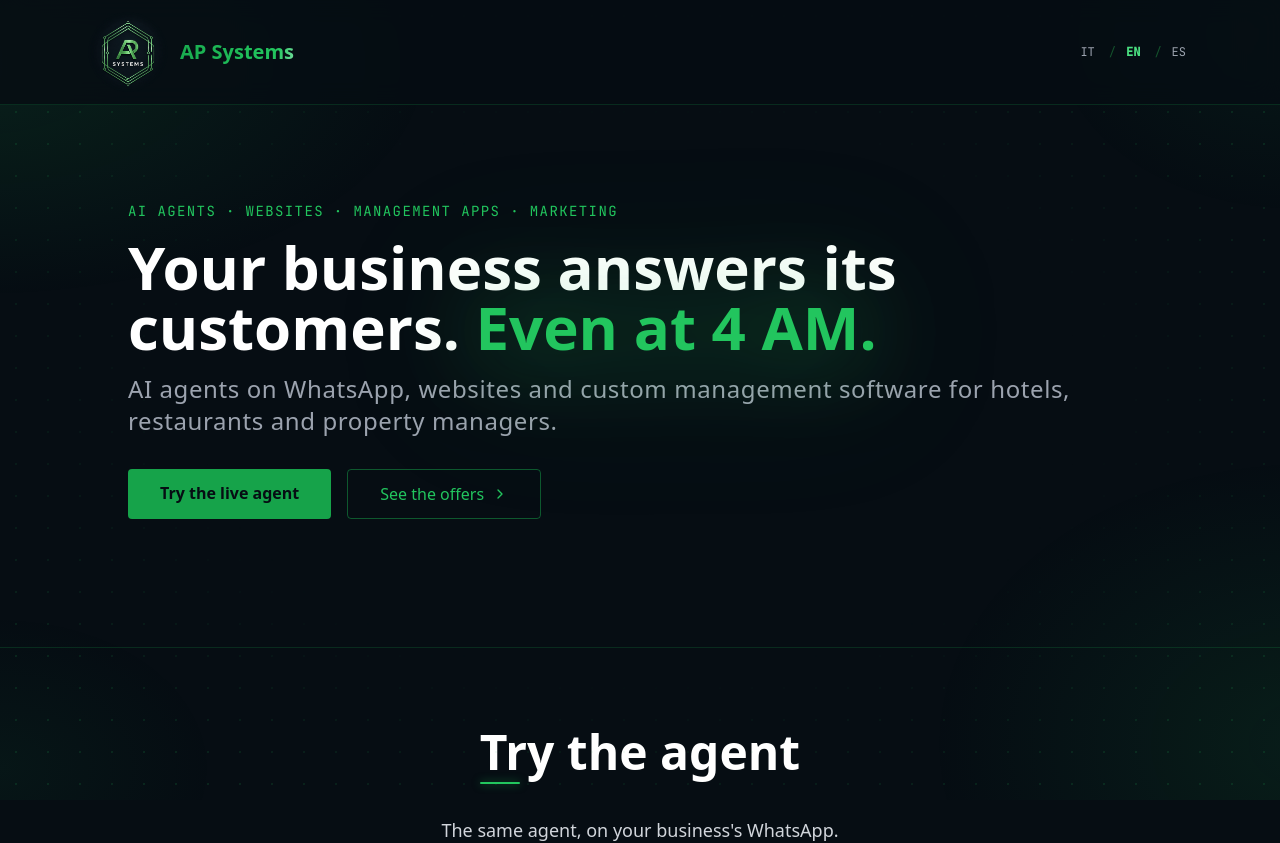
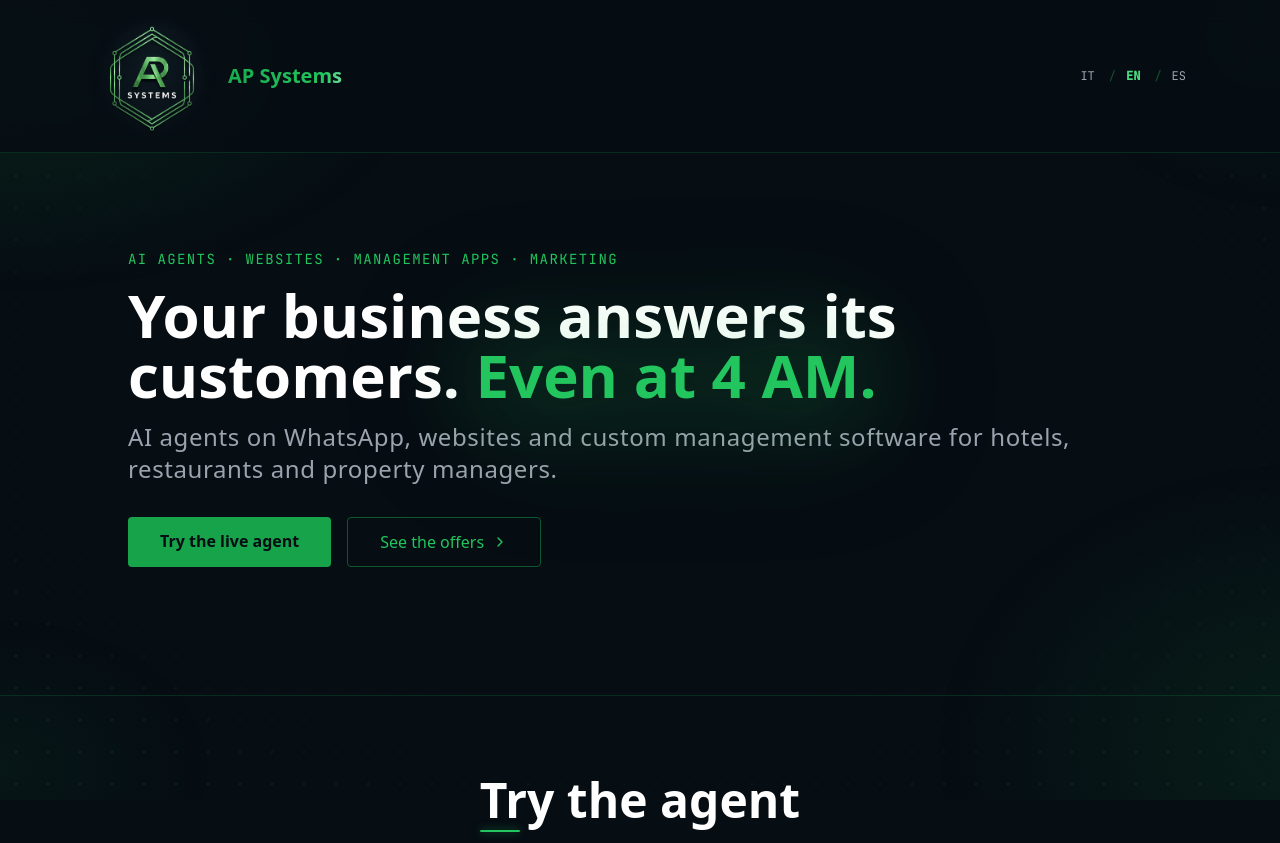
Before and after one commit to alepunzi2895-alt/alessandropunzi_systems, a Next.js app: page /en in a window 1280 px wide. Shown: the top 843 px of the page. Built offline with nearby package versions, Linux system fonts and the light colour scheme; no server answers.

Commit message:
style: enlarge header and footer logos
Co-Authored-By: Claude Opus 5.5 <noreply@anthropic.com>

```diff
--- a/components/Footer.tsx
+++ b/components/Footer.tsx
@@ -11,7 +11,7 @@ export default function Footer({ dict }: { dict: Dictionary }) {
   return (
     <footer className="border-t border-green-600/20 py-12 px-6 text-center text-gray-400 text-sm">
       <div className="flex justify-center mb-6">
-        <Image src="/favicon.png" alt="AP Systems" width={112} height={112} sizes="56px" className="w-14 h-14 object-contain opacity-80" />
+        <Image src="/favicon.png" alt="AP Systems" width={192} height={192} sizes="96px" className="w-24 h-24 object-contain opacity-80" />
       </div>
 
       <p className="mono text-xs uppercase tracking-widest text-gray-400 mb-3">{dict.footer.contactsLabel}</p>
--- a/components/Nav.tsx
+++ b/components/Nav.tsx
@@ -15,7 +15,7 @@ export default function Nav({ lang }: { lang: Lang }) {
     <nav className="sticky top-0 z-50 bg-black/85 backdrop-blur-md border-b border-green-600/20">
       <div className="max-w-6xl mx-auto px-6 py-3 flex justify-between items-center">
         <div className="flex items-center gap-3">
-          <Image src="/logo.png" alt="AP Systems Logo" width={160} height={160} sizes="80px" priority className="w-20 h-20 object-contain [mask-image:radial-gradient(circle_closest-side,black_78%,transparent_100%)]" />
+          <Image src="/logo.png" alt="AP Systems Logo" width={256} height={256} sizes="(min-width: 768px) 128px, 96px" priority className="w-24 h-24 md:w-32 md:h-32 object-contain [mask-image:radial-gradient(circle_closest-side,black_78%,transparent_100%)]" />
           <div className="logo-text text-xl font-bold">AP Systems</div>
         </div>
         <div className="flex items-center gap-1 mono text-xs uppercase">
```
